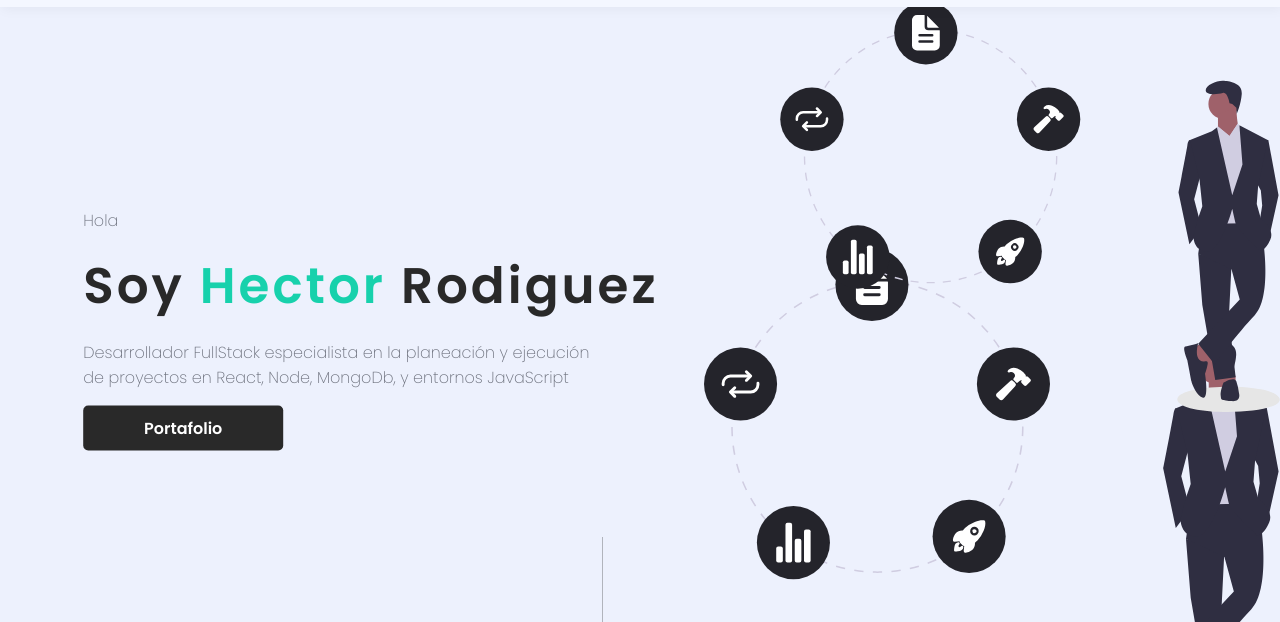
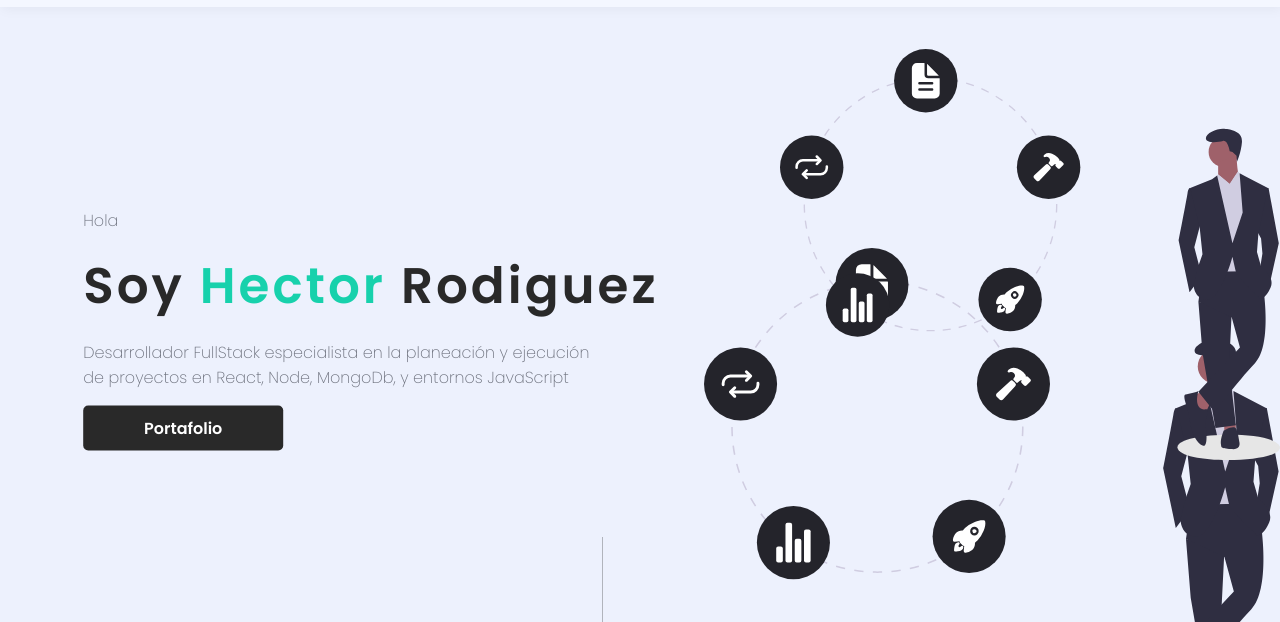
Before and after one commit to H-ROD-10/hector.rodriguez.github.io, a plain HTML site: page index.html in a window 1280 px wide. Shown: the part 79-701 px from the top of the page. Drawn offline with Linux system fonts and the light colour scheme.

Commit message:
modificando hero nuevamente

```diff
--- a/style/style.css
+++ b/style/style.css
@@ -127,8 +127,8 @@ nav {
   color: #17d1ac;
   transition: all ease 0.5s;
 }
-.hero img {
-  margin-top: 5rem;
+.hero {
+  margin-top: 8rem;
   width: 500px;
   object-fit: cover;
 }
```
